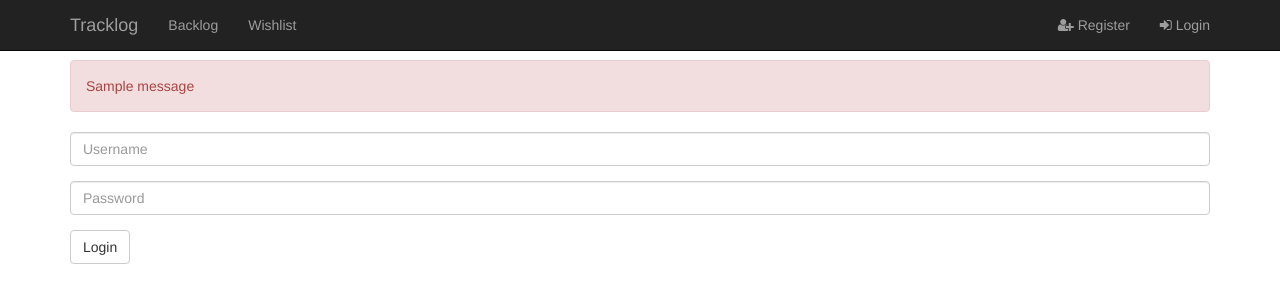
After one commit to AmirF27/tracklog, a Flask app: page /login in a window 1280 px wide. The commit adds this page. Shown: the top 303 px of the page. Run offline with Flask 2, Linux system fonts and the light colour scheme; tables that the repository leaves empty hold one stand-in row (values such as "Sample post"); one stand-in notice (Sample message) is shown; some libraries are stand-ins or nearby versions.

Commit message:
Implement basic login functionality

```diff
--- a/app.py
+++ b/app.py
@@ -1,13 +1,42 @@
-from flask import Flask, render_template, request, redirect, url_for
+from flask import Flask, render_template, request, redirect, url_for, flash
 from models import User
 from passlib.apps import custom_app_context as pwd_context
 from database import db_session
+from helpers import *
 
 app = Flask(__name__)
+app.secret_key = 'some_secret'
+
+# login_manager = LoginManager()
+# login_manager.init_app(app)
 
 @app.route("/")
 def index():
     return render_template("index.html")
+
+@app.route("/login", methods=["GET", "POST"])
+def login():
+
+    if request.method == "POST":
+        username = request.form.get("username")
+        password = request.form.get("password")
+
+        if not all([username, password]):
+            return render_template("login.html")
+
+        user = db_session.query(User).filter(User.username == username).one()
+
+        if not user:
+            flash("The username you've entered does not exist")
+            return render_template("login.html")
+
+        if not pwd_context.verify(password, user.password):
+            flash("You've entered a wrong password!")
+            return render_template("login.html")
+
+        return redirect(url_for("index"))
+    else:
+        return render_template("login.html")
 
 @app.route("/register", methods=["GET", "POST"])
 def register():
--- a/models.py
+++ b/models.py
@@ -17,3 +17,8 @@ class User(Base):
 
     def __repr__(self):
         return '<User %r>' % (self.username)
+
+    # def is_authenticated():
+    # 	"""
+    # 	Returns True if user has provided valid credentials, otherwise False
+    # 	"""
--- a/templates/layout.html
+++ b/templates/layout.html
@@ -35,7 +35,7 @@
                     </ul>
                     <ul class="nav navbar-nav navbar-right">
                         <li><a href="{{ url_for('register') }}"><i class="fa fa-user-plus" aria-hidden="true"></i> Register</a></li>
-                        <li><a href="#"><i class="fa fa-sign-in" aria-hidden="true"></i> Login</a></li>
+                        <li><a href="{{ url_for('login') }}"><i class="fa fa-sign-in" aria-hidden="true"></i> Login</a></li>
                     </ul>
                 </div><!-- /.navbar-collapse -->
 
@@ -48,8 +48,8 @@
             </div>
         </main>
 
-        <script src="../static/js/jquery-3.1.1.min.js"></script>
-        <script src="../static/js/bootstrap.min.js"></script>
+        <script src="{{ url_for('static', filename='js/jquery-3.1.1.min.js') }}"></script>
+        <script src="{{ url_for('static', filename='js/bootstrap.min.js') }}"></script>
 
     </body>
 
--- /dev/null
+++ b/templates/login.html
@@ -0,0 +1,28 @@
+{% extends "layout.html" %}
+
+{% block title %}
+    Tracklog: Register
+{% endblock %}
+
+{% block main %}
+    <!-- http://flask.pocoo.org/docs/0.12/patterns/flashing/ -->
+    {% with messages = get_flashed_messages() %}
+        {% if messages %}
+            <div class="alert alert-danger" role="alert">
+                {{ messages | join(" ") }}
+            </div>
+        {% endif %}
+    {% endwith %}
+
+    <form action="{{ url_for('login') }}" method="post">
+        <div class="form-group">
+            <input class="form-control" type="text" name="username" placeholder="Username" required>
+        </div>
+        <div class="form-group">
+            <input class="form-control" type="password" name="password" placeholder="Password" required>
+        </div>
+        <div class="form-group">
+            <button class="btn btn-default" type="submit">Login</button>
+        </div>
+    </form>
+{% endblock %}
```
Also changed, not shown: helpers.py (added, +13 -0 lines), 2 other files.
